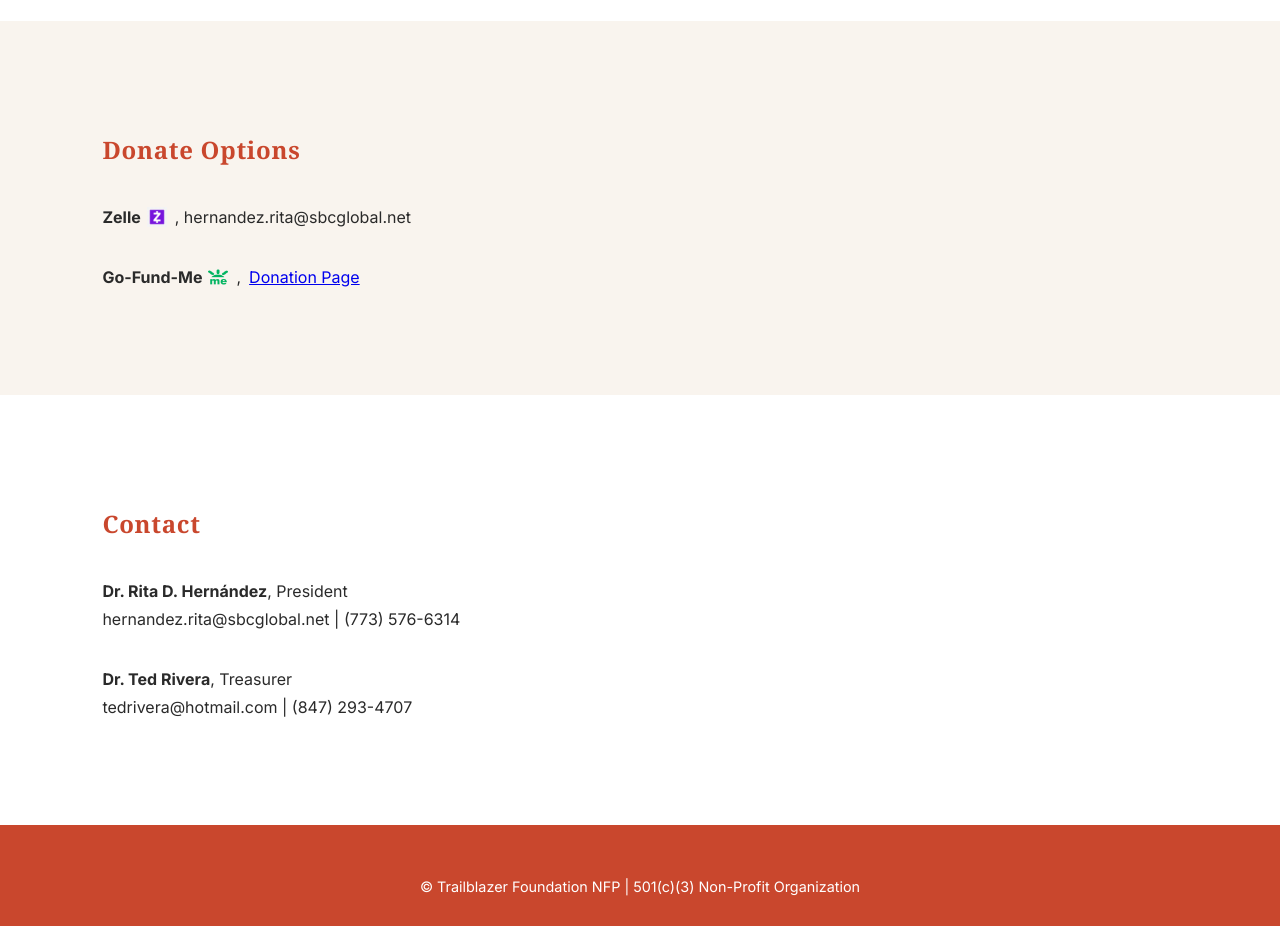
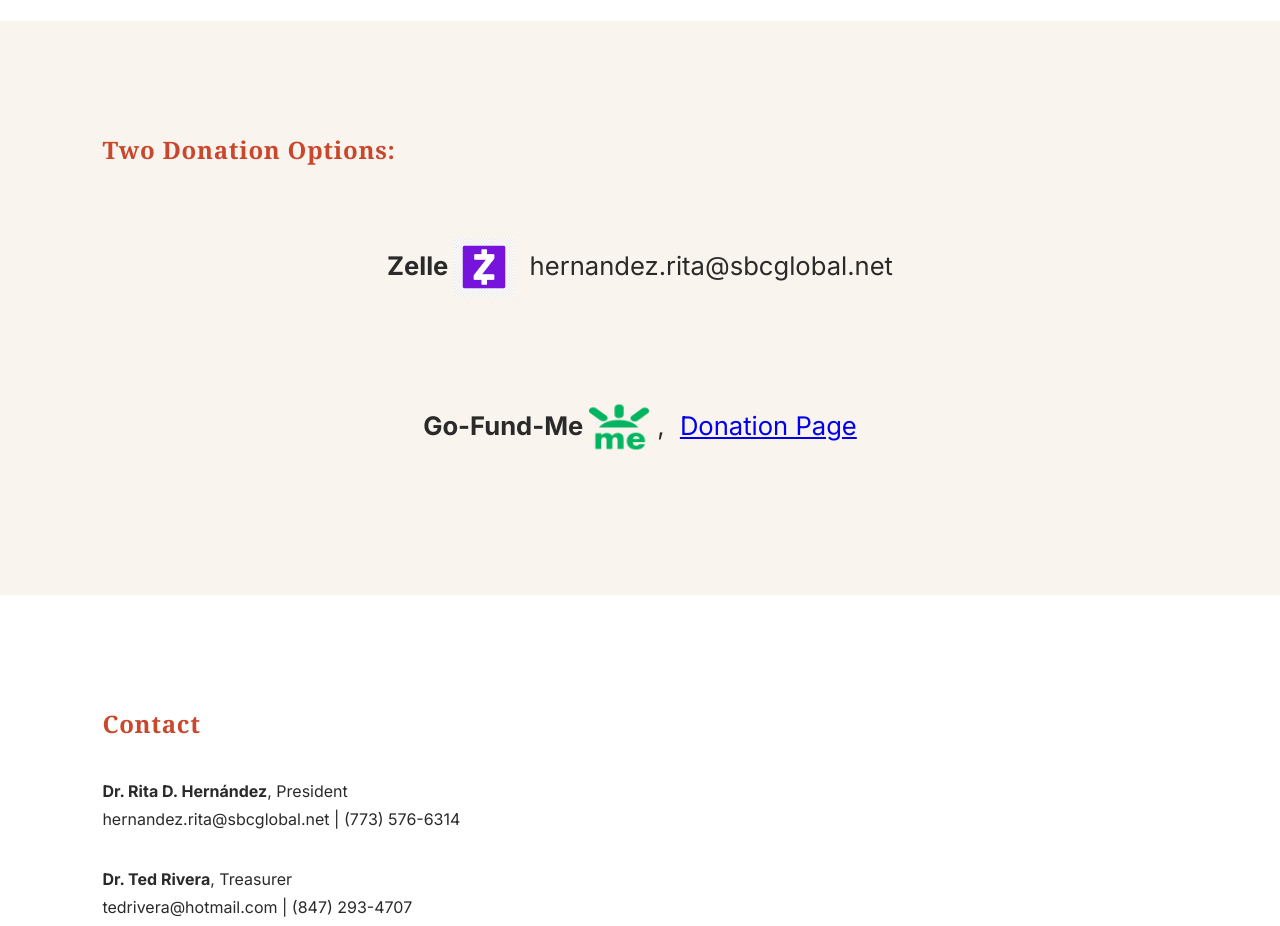
Before and after one commit to bcrudele/trailblazerfoundationnfp, a plain HTML site: page index.html in a window 1280 px wide. Shown: the part 3540-4466 px from the top of the page. Drawn offline with Linux system fonts and the light colour scheme.

Commit message:
Jun 2 Dono Changes

```diff
--- a/index.html
+++ b/index.html
@@ -219,20 +219,22 @@
 
 <section id="contact" class="section alt reveal">
   <div class="content single">
-    <h2>Donate Options</h2>
+    <h2>Two Donation Options:</h2>
 
-    <p class="donate-option">
+    <p class="donate-option" style="display:flex; align-items:center; justify-content:center; width:100%; min-height:120px; font-size:clamp(1.2rem, 2vw, 1.8rem); text-align:center; margin:20px 0;">
       <strong>
         Zelle
-        <img src="zelle-logo.png" alt="Zelle Logo" class="donate-logo">
-      </strong>, hernandez.rita@sbcglobal.net
+        <img src="zelle-logo.png" alt="Zelle Logo" class="donate-logo" style="height:60px; vertical-align:middle;">
+      </strong>
+      &nbsp;hernandez.rita@sbcglobal.net
     </p>
 
-    <p class="donate-option">
+    <p class="donate-option" style="display:flex; align-items:center; justify-content:center; width:100%; min-height:120px; font-size:clamp(1.2rem, 2vw, 1.8rem); text-align:center; margin:20px 0;">
       <strong>
         Go-Fund-Me
-        <img src="gfm-logo.png" alt="GoFundMe Logo" class="donate-logo">
-      </strong>, <a href="https://gofund.me/72770ab4c">Donation Page</a>
+        <img src="gfm-logo.png" alt="GoFundMe Logo" class="donate-logo" style="height:60px; vertical-align:middle;">
+      </strong>
+      ,&nbsp;<a href="https://gofund.me/72770ab4c">Donation Page</a>
     </p>
 
   </div>
```
